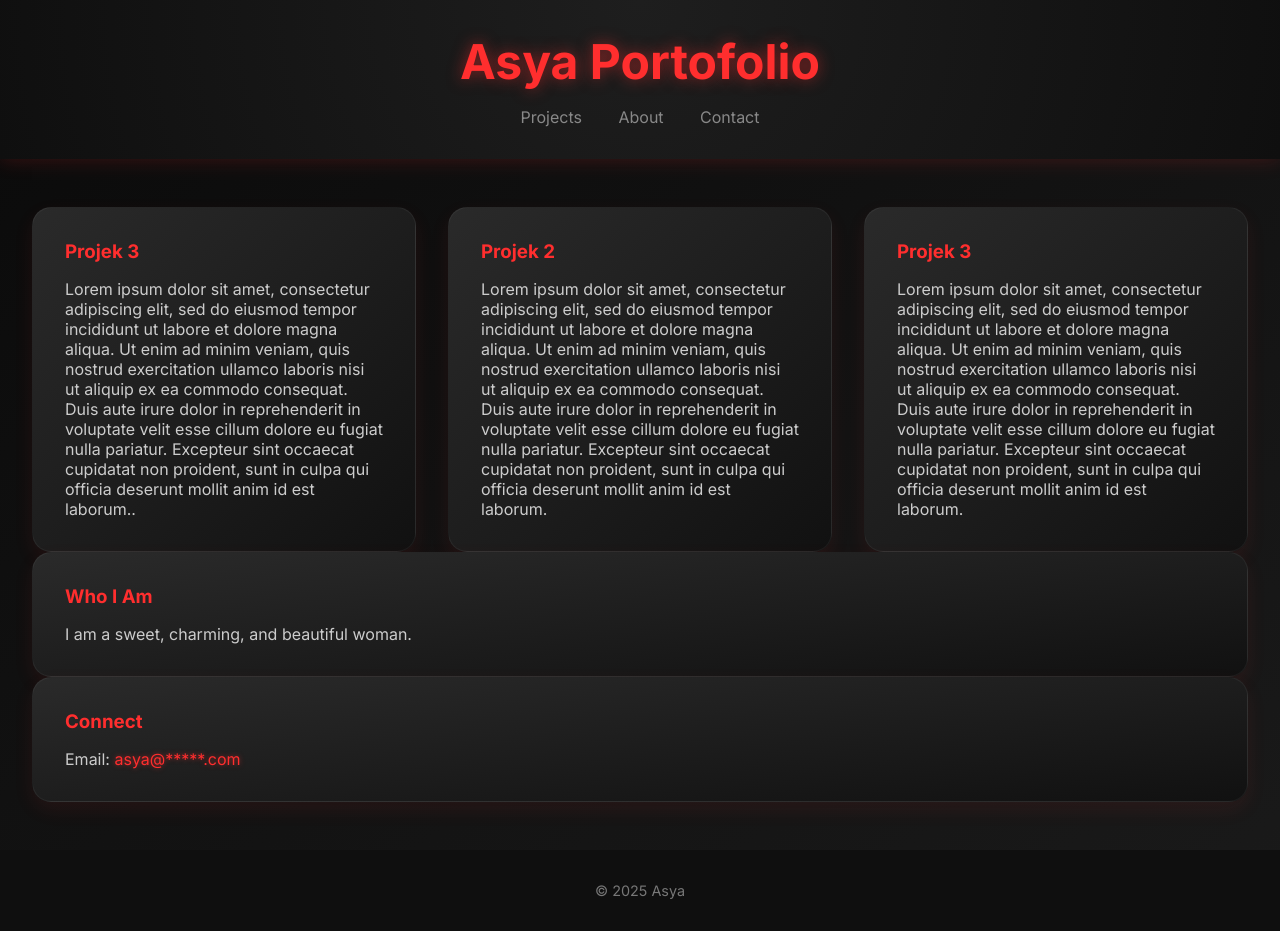
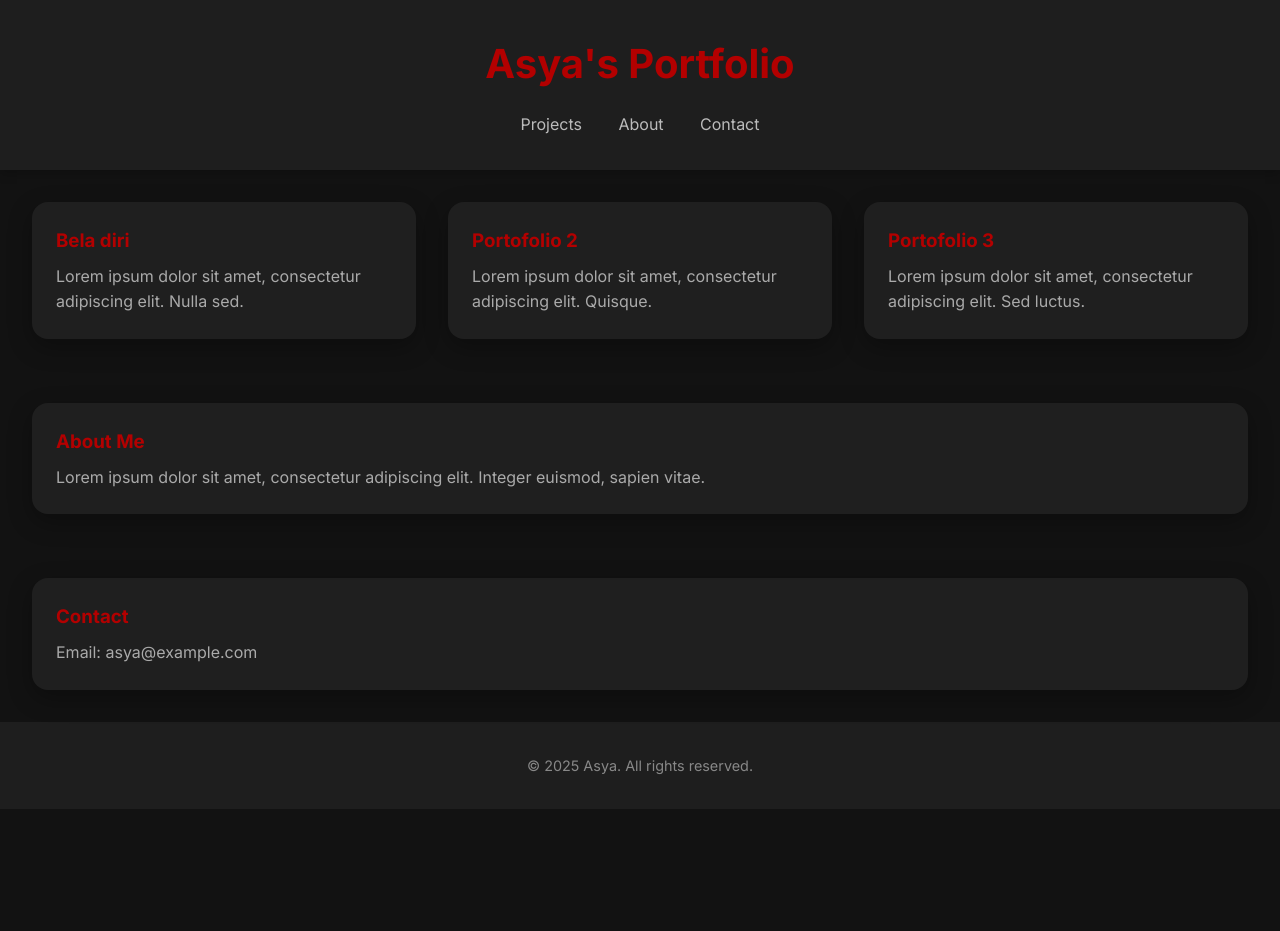
Before and after one commit to ZildanZ/asya, a plain HTML site: page index.html in a window 1280 px wide. After the commit the page ends 809 px from the top, so only its background shows below. Drawn offline with Linux system fonts and the light colour scheme.

Commit message:
Update index.html

```diff
--- a/index.html
+++ b/index.html
@@ -1,15 +1,107 @@
 <!DOCTYPE html>
 <html lang="en">
+
 <head>
   <meta charset="UTF-8" />
-  <meta name="viewport" content="width=device-width, initial-scale=1.0"/>
-  <title>Asya's Portfolio</title>
-  <link rel="stylesheet" href="style.css" />
+  <meta name="viewport" content="width=device-width, initial-scale=1.0" />
+  <title>Portofolio | Asya</title>
   <link href="https://fonts.googleapis.com/css2?family=Inter:wght@400;600;700&display=swap" rel="stylesheet">
+  <style>
+    * {
+      margin: 0;
+      padding: 0;
+      box-sizing: border-box;
+      font-family: 'Inter', sans-serif;
+    }
+
+    body {
+      background-color: #121212;
+      color: #e0e0e0;
+      line-height: 1.6;
+    }
+
+    header {
+      padding: 2rem;
+      text-align: center;
+      background-color: #1e1e1e;
+      box-shadow: 0 4px 10px rgba(0, 0, 0, 0.2);
+      transition: background 0.3s ease;
+    }
+
+    header h1 {
+      font-size: 2.5rem;
+      color: #b30000;
+    }
+
+    nav {
+      margin-top: 1rem;
+    }
+
+    nav a {
+      margin: 0 1rem;
+      color: #bbb;
+      text-decoration: none;
+      transition: color 0.3s;
+    }
+
+    nav a:hover {
+      color: #fff;
+    }
+
+    .container {
+      padding: 2rem;
+      display: grid;
+      grid-template-columns: repeat(auto-fit, minmax(280px, 1fr));
+      gap: 2rem;
+      animation: fadeIn 1s ease;
+    }
+
+    .card {
+      background-color: #1f1f1f;
+      border-radius: 1rem;
+      padding: 1.5rem;
+      box-shadow: 0 8px 24px rgba(0, 0, 0, 0.3);
+      transition: transform 0.3s ease, box-shadow 0.3s ease;
+    }
+
+    .card:hover {
+      transform: translateY(-10px);
+      box-shadow: 0 12px 30px rgba(0, 0, 0, 0.4);
+    }
+
+    .card h3 {
+      margin-bottom: 0.5rem;
+      color: #b30000;
+    }
+
+    .card p {
+      color: #aaa;
+    }
+
+    footer {
+      text-align: center;
+      padding: 2rem;
+      background-color: #1e1e1e;
+      font-size: 0.9rem;
+      color: #888;
+    }
+
+    @keyframes fadeIn {
+      from {
+        opacity: 0;
+        transform: translateY(10px);
+      }
+      to {
+        opacity: 1;
+        transform: translateY(0);
+      }
+    }
+  </style>
 </head>
+
 <body>
   <header>
-    <h1>Asya Portofolio</h1>
+    <h1>Asya's Portfolio</h1>
     <nav>
       <a href="#projects">Projects</a>
       <a href="#about">About</a>
@@ -17,41 +109,38 @@
     </nav>
   </header>
 
-  <main>
   <section class="container" id="projects">
     <div class="card">
-        <h3>Projek 3</h3>
-        <p>Lorem ipsum dolor sit amet, consectetur adipiscing elit, sed do eiusmod tempor incididunt ut labore et dolore magna aliqua. Ut enim ad minim veniam, quis nostrud exercitation ullamco laboris nisi ut aliquip ex ea commodo consequat. Duis aute irure dolor in reprehenderit in voluptate velit esse cillum dolore eu fugiat nulla pariatur. Excepteur sint occaecat cupidatat non proident, sunt in culpa qui officia deserunt mollit anim id est laborum..</p>
+      <h3>Bela diri</h3>
+      <p>Lorem ipsum dolor sit amet, consectetur adipiscing elit. Nulla sed.</p>
     </div>
     <div class="card">
-        <h3>Projek 2</h3>
-        <p>Lorem ipsum dolor sit amet, consectetur adipiscing elit, sed do eiusmod tempor incididunt ut labore et dolore magna aliqua. Ut enim ad minim veniam, quis nostrud exercitation ullamco laboris nisi ut aliquip ex ea commodo consequat. Duis aute irure dolor in reprehenderit in voluptate velit esse cillum dolore eu fugiat nulla pariatur. Excepteur sint occaecat cupidatat non proident, sunt in culpa qui officia deserunt mollit anim id est laborum.</p>
+      <h3>Portofolio 2</h3>
+      <p>Lorem ipsum dolor sit amet, consectetur adipiscing elit. Quisque.</p>
     </div>
     <div class="card">
-        <h3>Projek 3</h3>
-        <p>Lorem ipsum dolor sit amet, consectetur adipiscing elit, sed do eiusmod tempor incididunt ut labore et dolore magna aliqua. Ut enim ad minim veniam, quis nostrud exercitation ullamco laboris nisi ut aliquip ex ea commodo consequat. Duis aute irure dolor in reprehenderit in voluptate velit esse cillum dolore eu fugiat nulla pariatur. Excepteur sint occaecat cupidatat non proident, sunt in culpa qui officia deserunt mollit anim id est laborum.</p>
+      <h3>Portofolio 3</h3>
+      <p>Lorem ipsum dolor sit amet, consectetur adipiscing elit. Sed luctus.</p>
     </div>
   </section>
 
   <section class="container" id="about">
     <div class="card">
-        <h3>Who I Am</h3>
-        <p>I am a sweet, charming, and beautiful woman.</p>
+      <h3>About Me</h3>
+      <p>Lorem ipsum dolor sit amet, consectetur adipiscing elit. Integer euismod, sapien vitae.</p>
     </div>
   </section>
 
   <section class="container" id="contact">
     <div class="card">
-        <h3>Connect</h3>
-        <p>Email: <span class="glow">asya@*****.com</span></p>
+      <h3>Contact</h3>
+      <p>Email: asya@example.com</p>
     </div>
   </section>
-  </main>
 
   <footer>
-    <p>&copy; 2025 Asya</p>
+    <p>&copy; 2025 Asya. All rights reserved.</p>
   </footer>
+</body>
 
-  <script src="script.js"></script>
-</body>
 </html>
```
Lines whose indentation alone changed are shown as unchanged.
